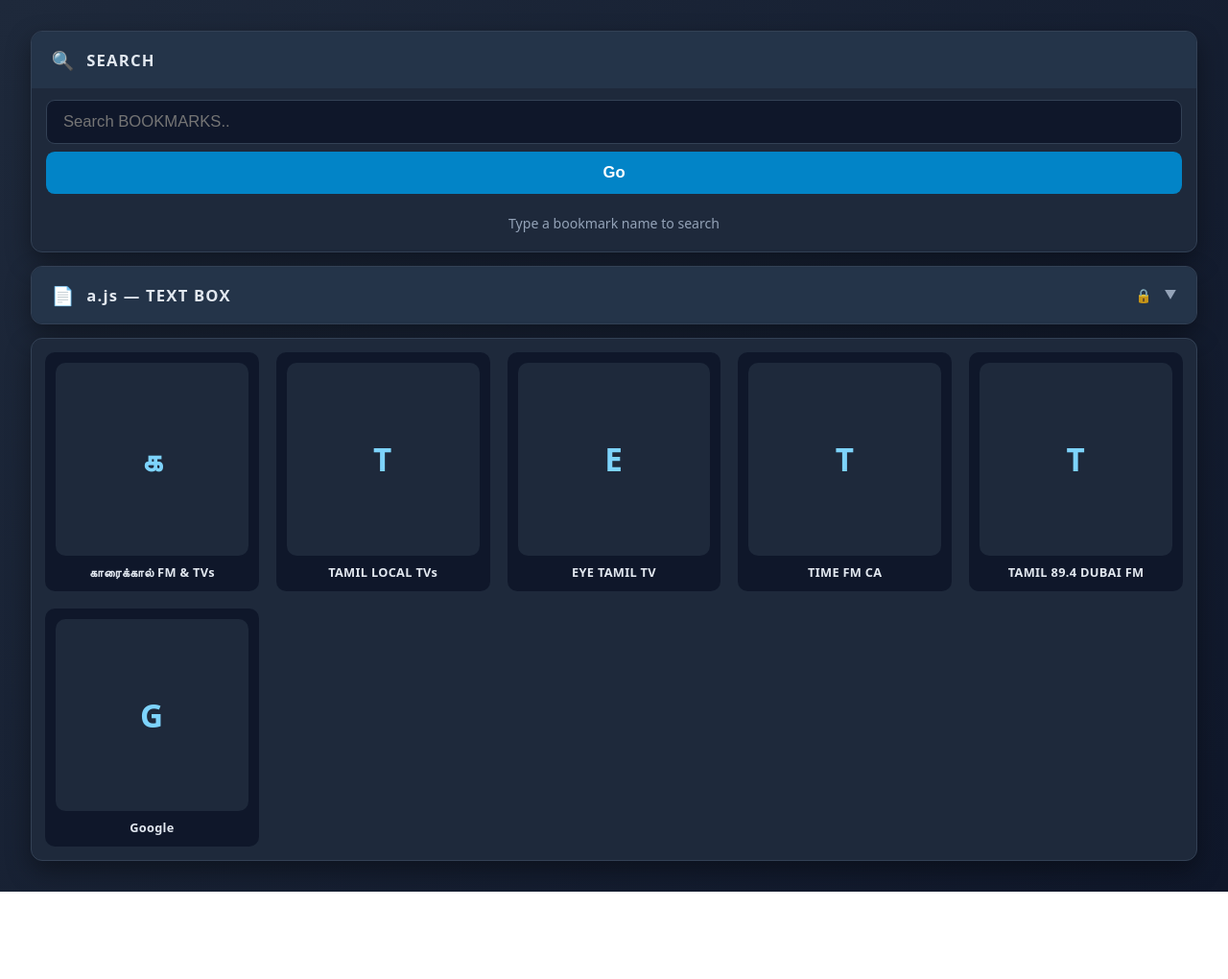
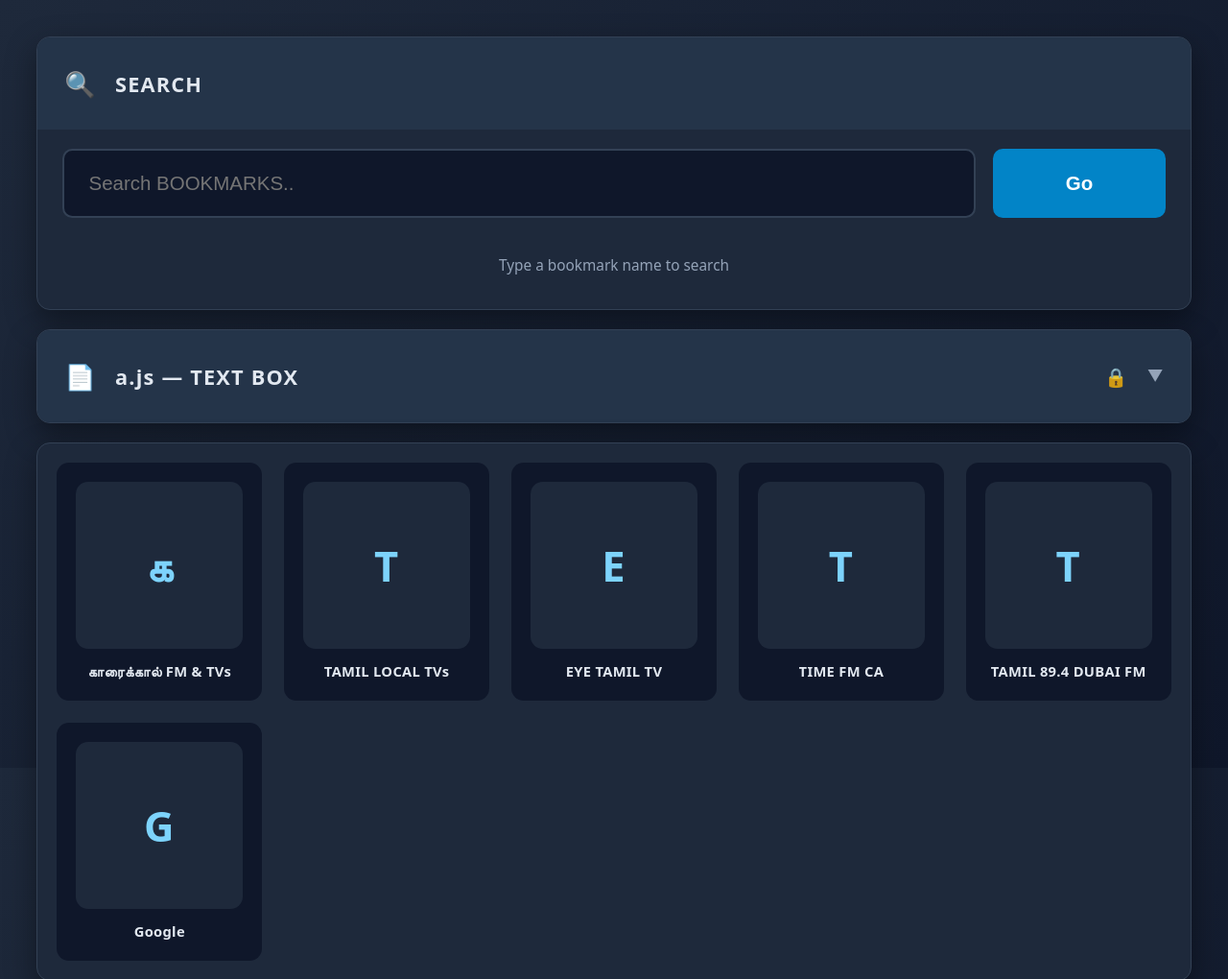
Before and after one commit to TVinopavi/1, a plain HTML site: page index.html in a window 1280 px wide. Shown: the top 1020 px of the page at 96% size. Before the commit the page ends 929 px from the top, so only its background shows below. Drawn offline with Linux system fonts and the light colour scheme.

Commit message:
Refactor styles for layout and responsiveness improvements
Updated styles for improved layout and responsiveness. Enhanced focus styles and adjusted padding, font sizes, and gaps for various elements.

```diff
--- a/index.html
+++ b/index.html
@@ -6,27 +6,46 @@
 <title>Cards Dashboard</title>
 <style>
   *{ box-sizing: border-box; }
+  html{ scroll-behavior: smooth; }
 
   body{
     margin: 0;
     min-height: 100vh;
-    padding: clamp(16px, 2.5vw, 48px);
+    padding: clamp(24px, 3vw, 64px);
     font-family: system-ui, -apple-system, "Segoe UI", Roboto, sans-serif;
     background: linear-gradient(135deg,#1e293b,#0f172a);
+    background-attachment: fixed;
     color: #e2e8f0;
-    display: flex;
-    justify-content: center;
-    align-items: flex-start;
-    font-size: clamp(15px, 1.2vw, 19px);
+    font-size: clamp(18px, 1.4vw, 26px);
+    line-height: 1.45;
   }
 
-  /* ---------- vertical stacked container ---------- */
+  /* ---------- TV FOCUS SYSTEM ---------- */
+  *:focus{ outline: none; }
+
+  .card-header:focus,
+  .app-tile:focus,
+  .btn:focus,
+  .sug:focus,
+  .search-results a:focus,
+  .search-box button:focus,
+  .search-box input:focus{
+    outline: 4px solid #38bdf8;
+    outline-offset: -4px;
+    box-shadow: 0 0 28px rgba(56,189,248,.55),
+                0 0 60px rgba(56,189,248,.25);
+    position: relative;
+    z-index: 3;
+  }
+
+  /* ---------- vertical stacked container (full width on TV) ---------- */
   .container{
     width: 100%;
-    max-width: 1400px;
+    max-width: 2400px;
+    margin: 0 auto;
     display: flex;
     flex-direction: column;
-    gap: clamp(14px, 1.6vh, 24px);
+    gap: clamp(20px, 2.2vh, 36px);
   }
 
   /* ---------- card base ---------- */
@@ -34,35 +53,33 @@
     position: relative;
     background: #1e293b;
     border: 1px solid #334155;
-    border-radius: clamp(12px, 0.9vw, 18px);
+    border-radius: clamp(14px, 1vw, 22px);
     overflow: hidden;
-    box-shadow: 0 10px 26px rgba(0,0,0,.38);
+    box-shadow: 0 12px 32px rgba(0,0,0,.4);
     transition: border-color .25s;
   }
   .card.open{ border-color: #38bdf8; }
 
-  /* ---------- card header ---------- */
+  /* ---------- card header (BIG for TV) ---------- */
   .card-header{
     display: flex;
     align-items: center;
-    gap: clamp(10px, 1vw, 16px);
-    padding: clamp(16px, 1.6vh, 26px) clamp(18px, 1.6vw, 30px);
+    gap: clamp(16px, 1.6vw, 28px);
+    padding: clamp(22px, 2.6vh, 40px) clamp(24px, 2.2vw, 44px);
     background: #243449;
     cursor: pointer;
     user-select: none;
     transition: background .2s;
     outline: none;
+    min-height: clamp(76px, 12vh, 120px);
   }
   .card-header:hover{ background: #2b3d55; }
-  .card-header:focus-visible{
-    background: #2b3d55;
-    box-shadow: inset 0 0 0 3px #38bdf8;
-  }
+  .card-header:focus{ background: #2b3d55; }
 
-  .card-header .icon{ font-size: clamp(18px, 1.5vw, 24px); }
+  .card-header .icon{ font-size: clamp(22px, 2vw, 36px); }
   .card-header .title{
     flex: 1;
-    font-size: clamp(15px, 1.3vw, 20px);
+    font-size: clamp(20px, 1.7vw, 30px);
     font-weight: 700;
     letter-spacing: 1.2px;
     white-space: nowrap;
@@ -70,47 +87,37 @@
     text-overflow: ellipsis;
   }
   .card-header .lock{
-    font-size: clamp(13px, 1.1vw, 17px);
-    opacity: 0.85;
+    font-size: clamp(18px, 1.5vw, 26px);
+    opacity: 0.9;
   }
   .card-header .arrow{
-    font-size: clamp(12px, 1vw, 15px);
+    font-size: clamp(16px, 1.3vw, 22px);
     color: #94a3b8;
     transition: transform .3s;
   }
   .card.open .card-header .arrow{ transform: rotate(180deg); }
 
-  /* locked card: pointer for toast trigger */
-  .card.locked .card-header{
-    cursor: pointer;
-  }
-  .card.locked .card-header:hover{
-    background: #2b3d55;
-  }
-
-  /* ---------- inline toast (expands below header, inside card) ---------- */
+  /* ---------- inline toast ---------- */
   .toast{
     max-height: 0;
     overflow: hidden;
     opacity: 0;
     transition: max-height .35s ease, opacity .25s ease;
     background: #0b3a5a;
-    border-top: 0 solid #38bdf8;
-    border-bottom: 0 solid #38bdf8;
   }
   .toast.show{
-    max-height: 120px;
+    max-height: 160px;
     opacity: 1;
-    border-top: 1px solid #38bdf8;
-    border-bottom: 1px solid #38bdf8;
+    border-top: 2px solid #38bdf8;
+    border-bottom: 2px solid #38bdf8;
   }
   .toast .toast-inner{
-    padding: clamp(10px, 1.2vh, 16px) clamp(18px, 1.6vw, 30px);
+    padding: clamp(16px, 2vh, 28px) clamp(24px, 2.2vw, 44px);
     color: #e0f2fe;
     font-family: ui-monospace, Consolas, monospace;
-    font-size: clamp(12px, 1vw, 16px);
+    font-size: clamp(15px, 1.3vw, 22px);
     font-weight: 700;
-    letter-spacing: .6px;
+    letter-spacing: .8px;
     text-align: center;
     word-break: break-all;
   }
@@ -122,68 +129,63 @@
     transition: max-height .4s ease;
   }
   .card.open .panel{
-    max-height: 5000px;
+    max-height: 8000px;
     overflow: visible;
   }
-
-  /* always-open search */
-  .card.always-open .panel{
-    max-height: none;
-    overflow: visible;
-  }
-  .card.always-open .card-header{
-    cursor: default;
-  }
-  .card.always-open .card-header:hover{
-    background: #243449;
-  }
-
-  /* static card (no header, panel always visible) */
+  .card.always-open .panel,
   .card.static .panel{
     max-height: none;
     overflow: visible;
   }
+  .card.always-open .card-header,
+  .card.always-open .card-header:hover{
+    background: #243449;
+    cursor: default;
+  }
 
   /* ============================================================
-     ANDROID-TV STYLE APP GRID (Bookmarks)
+     ANDROID-TV APP GRID
      ============================================================ */
   .apps-grid{
     display: grid;
-    gap: clamp(12px, 1.4vw, 22px);
-    padding: clamp(14px, 1.6vh, 24px);
+    gap: clamp(16px, 1.8vw, 32px);
+    padding: clamp(20px, 2.4vh, 40px);
     grid-template-columns: repeat(2, 1fr);
   }
   @media (min-width: 600px){  .apps-grid{ grid-template-columns: repeat(3, 1fr); } }
   @media (min-width: 900px){  .apps-grid{ grid-template-columns: repeat(4, 1fr); } }
-  @media (min-width: 1200px){ .apps-grid{ grid-template-columns: repeat(5, 1fr); } }
+  @media (min-width: 1280px){ .apps-grid{ grid-template-columns: repeat(5, 1fr); } }
+  @media (min-width: 1800px){ .apps-grid{ grid-template-columns: repeat(6, 1fr); } }
 
   .app-tile{
     display: flex;
     flex-direction: column;
     align-items: center;
-    gap: clamp(8px, 1vh, 14px);
-    padding: clamp(10px, 1.2vh, 16px);
-    border-radius: clamp(10px, 0.8vw, 16px);
+    gap: clamp(12px, 1.6vh, 20px);
+    padding: clamp(18px, 2.2vh, 32px);
+    border-radius: clamp(12px, 1vw, 20px);
     background: #0f172a;
-    border: 1px solid transparent;
+    border: 2px solid transparent;
     text-decoration: none;
     color: #e2e8f0;
     transition: transform .2s, background .2s, border-color .2s, box-shadow .2s;
     outline: none;
     cursor: pointer;
+    min-height: clamp(150px, 20vh, 240px);
+    scroll-margin: 80px;
   }
   .app-tile:hover,
-  .app-tile:focus-visible{
+  .app-tile:focus{
     background: #0b3a5a;
     border-color: #38bdf8;
-    transform: translateY(-4px) scale(1.04);
-    box-shadow: 0 10px 22px rgba(56,189,248,.28);
+    transform: translateY(-4px) scale(1.05);
+    box-shadow: 0 14px 34px rgba(56,189,248,.35);
   }
 
   .app-icon{
     width: 100%;
     aspect-ratio: 1 / 1;
-    border-radius: clamp(10px, 0.8vw, 16px);
+    border-radius: clamp(12px, 1vw, 20px);
     background: #1e293b;
     display: flex;
     align-items: center;
@@ -196,18 +198,16 @@
     height: 100%;
     object-fit: contain;
     display: block;
-    image-rendering: -webkit-optimize-contrast;
   }
   .app-initial{
-    font-size: clamp(28px, 2.6vw, 44px);
+    font-size: clamp(36px, 3.4vw, 64px);
     font-weight: 800;
     color: #7dd3fc;
-    font-family: system-ui, sans-serif;
     letter-spacing: 1px;
   }
 
   .app-name{
-    font-size: clamp(12px, 1vw, 15px);
+    font-size: clamp(14px, 1.15vw, 20px);
     font-weight: 600;
     text-align: center;
     white-space: nowrap;
@@ -219,164 +219,209 @@
 
   /* ---------- a.js text rows ---------- */
   .text-list{
-    padding: clamp(10px, 1vw, 18px);
+    padding: clamp(16px, 1.8vh, 28px);
     display: flex;
     flex-direction: column;
-    gap: clamp(9px, 1vh, 14px);
+    gap: clamp(14px, 1.6vh, 24px);
   }
   .text-row{
     background: #0f172a;
     border: 1px solid #1e3a5f;
-    border-radius: clamp(9px, 0.7vw, 12px);
-    padding: clamp(10px, 1.2vh, 16px);
+    border-radius: clamp(10px, 0.8vw, 16px);
+    padding: clamp(16px, 2vh, 28px);
     display: flex;
     flex-direction: column;
-    gap: clamp(9px, 1vh, 14px);
+    gap: clamp(12px, 1.4vh, 20px);
   }
   .text-row .txt{
     font-family: ui-monospace, Consolas, monospace;
-    font-size: clamp(13px, 1.1vw, 17px);
-    line-height: 1.5;
+    font-size: clamp(14px, 1.2vw, 20px);
+    line-height: 1.55;
     color: #cbd5e1;
     word-break: break-all;
   }
   .text-row .txt.url{ color: #7dd3fc; }
-  .text-actions{ display: flex; gap: clamp(8px, 0.7vw, 12px); flex-wrap: wrap; }
+  .text-actions{
+    display: flex;
+    gap: clamp(12px, 1.2vw, 20px);
+    flex-wrap: wrap;
+  }
 
+  /* ---------- buttons (BIG for TV remote) ---------- */
   .btn{
     font: inherit;
-    font-size: clamp(12px, 1vw, 15px);
-    padding: clamp(7px, 0.9vh, 12px) clamp(14px, 1.2vw, 20px);
-    border-radius: clamp(7px, 0.5vw, 9px);
-    border: 1px solid #334155;
+    font-size: clamp(15px, 1.2vw, 20px);
+    font-weight: 600;
+    padding: clamp(14px, 1.8vh, 24px) clamp(24px, 2.2vw, 40px);
+    border-radius: clamp(8px, 0.6vw, 12px);
+    border: 2px solid #334155;
     background: #1e293b;
     color: #cbd5e1;
     cursor: pointer;
     text-decoration: none;
     transition: .2s;
     outline: none;
+    min-height: clamp(52px, 8vh, 76px);
+    display: inline-flex;
+    align-items: center;
+    justify-content: center;
+    scroll-margin: 80px;
   }
   .btn:hover,
-  .btn:focus-visible{
+  .btn:focus{
     background: #0b3a5a;
     border-color: #38bdf8;
     color: #fff;
+    transform: scale(1.04);
   }
-  .btn.go{ background: #0369a1; border-color: #0284c7; color: #fff; font-weight: 600; }
+  .btn.go{
+    background: #0369a1;
+    border-color: #0284c7;
+    color: #fff;
+  }
   .btn.go:hover,
-  .btn.go:focus-visible{ background: #0284c7; }
-  .btn.done{ background: #15803d; border-color: #22c55e; color: #fff; }
+  .btn.go:focus{ background: #0284c7; }
+  .btn.done{
+    background: #15803d;
+    border-color: #22c55e;
+    color: #fff;
+  }
 
   /* ---------- search ---------- */
   .search-box{
-    padding: clamp(12px, 1.4vh, 20px) clamp(12px, 1.2vw, 20px) clamp(6px, 0.8vh, 10px);
+    padding: clamp(20px, 2.4vh, 36px) clamp(20px, 2vw, 36px) clamp(12px, 1.4vh, 20px);
     display: flex;
     flex-direction: column;
-    gap: clamp(8px, 1vh, 14px);
+    gap: clamp(14px, 1.6vh, 22px);
     width: 100%;
   }
   .search-box input{
     width: 100%;
-    padding: clamp(12px, 1.3vh, 20px) clamp(14px, 1.3vw, 22px);
-    border-radius: clamp(8px, 0.7vw, 12px);
-    border: 1px solid #334155;
+    padding: clamp(18px, 2.4vh, 32px) clamp(20px, 2vw, 36px);
+    border-radius: clamp(10px, 0.8vw, 16px);
+    border: 2px solid #334155;
     background: #0f172a;
     color: #e2e8f0;
-    font-size: clamp(15px, 1.3vw, 20px);
+    font-size: clamp(18px, 1.6vw, 28px);
     outline: none;
     transition: .2s;
+    scroll-margin: 80px;
   }
-  .search-box input:focus{
-    border-color: #38bdf8;
-    box-shadow: 0 0 0 3px rgba(56,189,248,.22);
-  }
+  .search-box input:focus{ border-color: #38bdf8; }
   .search-box button{
     width: 100%;
-    padding: clamp(12px, 1.3vh, 20px) clamp(16px, 1.4vw, 24px);
+    padding: clamp(18px, 2.4vh, 32px) clamp(24px, 2.2vw, 44px);
     border: none;
-    border-radius: clamp(8px, 0.7vw, 12px);
+    border-radius: clamp(10px, 0.8vw, 16px);
     background: #0284c7;
     color: #fff;
-    font-size: clamp(15px, 1.3vw, 20px);
+    font-size: clamp(18px, 1.6vw, 26px);
     font-weight: 700;
     cursor: pointer;
     transition: .2s;
     outline: none;
+    min-height: clamp(60px, 9vh, 88px);
+    scroll-margin: 80px;
   }
   .search-box button:hover,
-  .search-box button:focus-visible{
+  .search-box button:focus{
     background: #0ea5e9;
-    box-shadow: 0 0 0 3px rgba(56,189,248,.35);
+    transform: scale(1.03);
   }
 
-  /* suggestions */
+  /* Wide screens: search input + button side-by-side (D-pad L/R navigation) */
+  @media (min-width: 900px){
+    .search-box{
+      flex-direction: row;
+      align-items: stretch;
+      gap: clamp(16px, 1.4vw, 24px);
+    }
+    .search-box input{ flex: 1; width: auto; }
+    .search-box button{
+      width: auto;
+      min-width: clamp(180px, 12vw, 280px);
+    }
+  }
+
+  /* ---------- suggestions ---------- */
   .suggestions{
     display: none;
-    padding: 0 clamp(12px, 1.2vw, 20px) clamp(6px, 0.8vh, 10px);
+    padding: 0 clamp(20px, 2vw, 36px) clamp(12px, 1.4vh, 20px);
     flex-direction: column;
-    gap: clamp(5px, 0.7vh, 10px);
+    gap: clamp(10px, 1.2vh, 16px);
   }
   .suggestions.show{ display: flex; }
   .suggestions .sug{
-    padding: clamp(10px, 1.1vh, 16px) clamp(14px, 1.2vw, 20px);
+    padding: clamp(16px, 2vh, 26px) clamp(20px, 1.8vw, 32px);
     background: #0f172a;
-    border: 1px solid #1e3a5f;
-    border-radius: clamp(7px, 0.6vw, 10px);
+    border: 2px solid #1e3a5f;
+    border-radius: clamp(10px, 0.8vw, 14px);
     color: #cbd5e1;
     cursor: pointer;
-    font-size: clamp(14px, 1.2vw, 18px);
+    font-size: clamp(16px, 1.4vw, 24px);
+    font-weight: 500;
     transition: .2s;
     outline: none;
+    min-height: clamp(52px, 7.5vh, 72px);
+    display: flex;
+    align-items: center;
+    scroll-margin: 80px;
   }
   .suggestions .sug:hover,
-  .suggestions .sug:focus-visible{
+  .suggestions .sug:focus{
     background: #0b3a5a;
     border-color: #38bdf8;
     color: #fff;
+    transform: translateX(6px);
   }
   .suggestions .sug b{ color: #7dd3fc; }
 
-  /* results */
+  /* ---------- search results ---------- */
   .search-results{
-    padding: clamp(6px, 0.8vh, 10px) clamp(12px, 1.2vw, 20px) clamp(12px, 1.4vh, 20px);
+    padding: clamp(12px, 1.4vh, 20px) clamp(20px, 2vw, 36px) clamp(20px, 2.4vh, 36px);
     display: flex;
     flex-direction: column;
-    gap: clamp(6px, 0.8vh, 10px);
+    gap: clamp(10px, 1.2vh, 16px);
   }
   .search-results a{
     display: block;
-    padding: clamp(10px, 1.1vh, 16px) clamp(14px, 1.2vw, 20px);
+    padding: clamp(16px, 2vh, 26px) clamp(20px, 1.8vw, 32px);
     background: #0f172a;
-    border: 1px solid #1e3a5f;
-    border-radius: clamp(8px, 0.7vw, 11px);
+    border: 2px solid #1e3a5f;
+    border-radius: clamp(10px, 0.8vw, 14px);
     color: #cbd5e1;
     text-decoration: none;
-    font-size: clamp(14px, 1.2vw, 18px);
+    font-size: clamp(16px, 1.4vw, 24px);
+    font-weight: 500;
     transition: .2s;
     outline: none;
+    min-height: clamp(56px, 8vh, 80px);
+    display: flex;
+    align-items: center;
+    scroll-margin: 80px;
   }
   .search-results a:hover,
-  .search-results a:focus-visible{
+  .search-results a:focus{
     background: #0b3a5a;
     border-color: #38bdf8;
     color: #fff;
+    transform: translateX(6px);
   }
   .search-results a b{ color: #7dd3fc; }
   .search-results .empty{
     color: #94a3b8;
-    font-size: clamp(13px, 1.1vw, 17px);
-    padding: clamp(8px, 1vh, 14px) 2px;
+    font-size: clamp(15px, 1.2vw, 20px);
+    padding: clamp(14px, 1.8vh, 24px) 4px;
     text-align: center;
   }
 
-  /* TV / large desktop boost */
-  @media (min-width: 1400px) {
-    body { font-size: 20px; }
-    .container { max-width: 1600px; }
+  /* ---------- boost on very large TV screens ---------- */
+  @media (min-width: 1800px){
+    body{ font-size: clamp(20px, 1.4vw, 28px); }
+    .container{ max-width: none; }
   }
-  @media (min-width: 1920px) {
-    body { font-size: 22px; }
-    .container { max-width: 1800px; }
+  @media (min-width: 2400px){
+    body{ font-size: 28px; }
   }
 </style>
 </head>
@@ -384,7 +429,6 @@
 
 <div class="container">
 
-  <!-- ================= CARD 1 : SEARCH (top, always open) ================= -->
   <section class="card always-open">
     <div class="card-header">
       <span class="icon">🔍</span>
@@ -401,7 +445,7 @@
       </div>
     </div>
   </section>
- <!-- ================= CARD 3 : a.js TEXT BOX (locked, click → inline toast) ================= -->
+
   <section class="card locked" id="aJsCard">
     <div class="card-header" id="aJsHeader" tabindex="0">
       <span class="icon">📄</span>
@@ -416,14 +460,12 @@
       <div class="text-list" id="textList"></div>
     </div>
   </section>
-  <!-- ================= CARD 2 : BOOKMARKS (TV-style app grid, static) ================= -->
+
   <section class="card static">
     <div class="panel">
       <div class="apps-grid" id="appsGrid"></div>
     </div>
   </section>
-
-
 
 </div>
 
@@ -515,7 +557,6 @@ bookmarks.forEach(function (item) {
   var a = document.createElement('a');
   a.className = 'app-tile';
   a.href      = item.url;
-  /* Android TV: same-tab navigation (target=_blank removed) */
   a.rel       = 'noopener noreferrer';
   a.tabIndex  = 0;
   a.title     = item.name;
@@ -606,7 +647,6 @@ aTexts.forEach(function(txt){
     var go = document.createElement('a');
     go.className = 'btn go';
     go.href = txt;
-    /* Android TV: same-tab navigation */
     go.rel = 'noopener noreferrer';
     go.textContent = 'Go ↗';
     actions.appendChild(go);
@@ -652,7 +692,6 @@ function showSuggestions(){
     div.addEventListener('click', function(){
       searchInput.value = b.name;
       suggestionsEl.classList.remove('show');
-      /* Android TV: same-tab navigation */
       window.location.href = b.url;
     });
     div.addEventListener('keydown', function(e){
@@ -688,7 +727,6 @@ function showResults(){
   matches.forEach(function(b){
     var a = document.createElement('a');
     a.href = b.url;
-    /* Android TV: same-tab navigation */
     a.rel = 'noopener noreferrer';
     a.innerHTML = highlight(b.name, q);
     resultsEl.appendChild(a);
```
